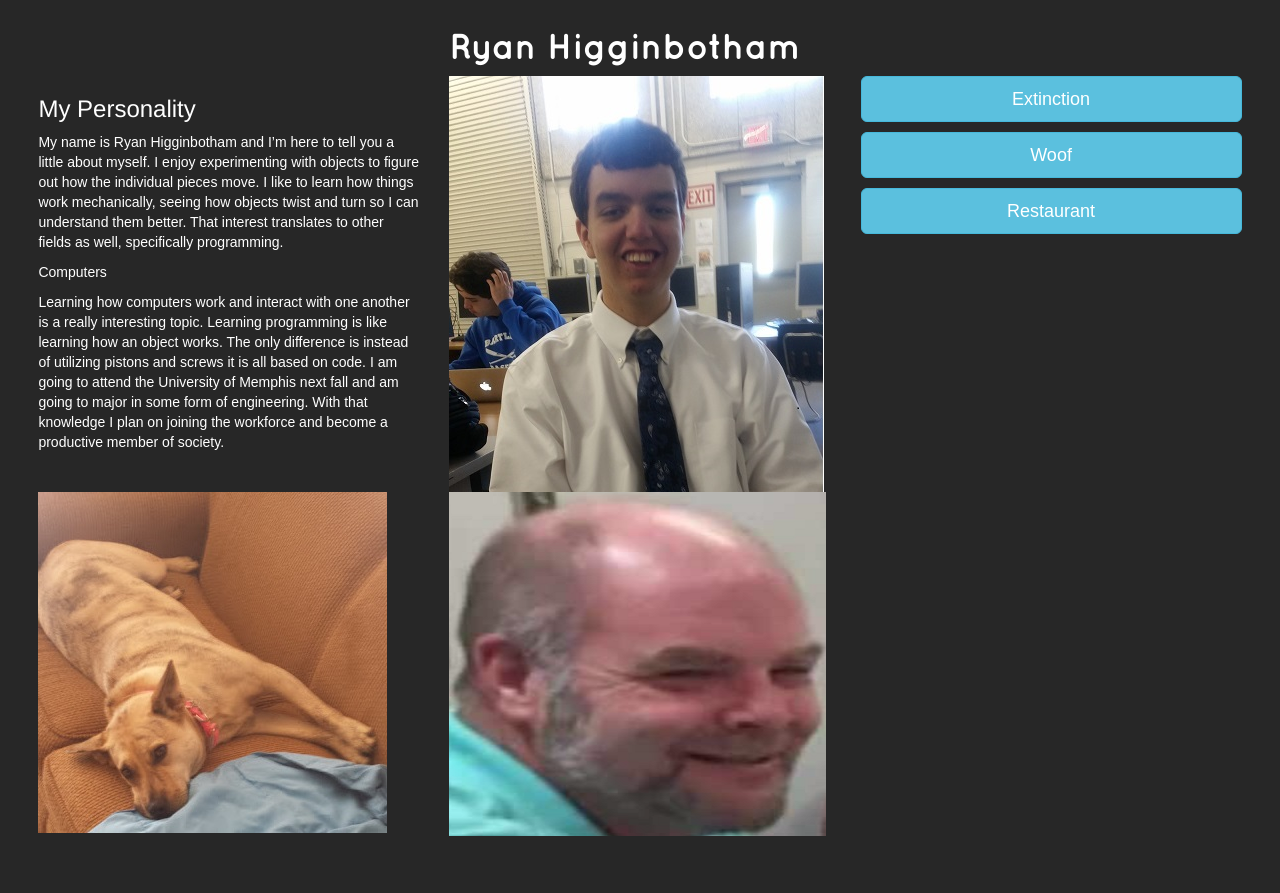
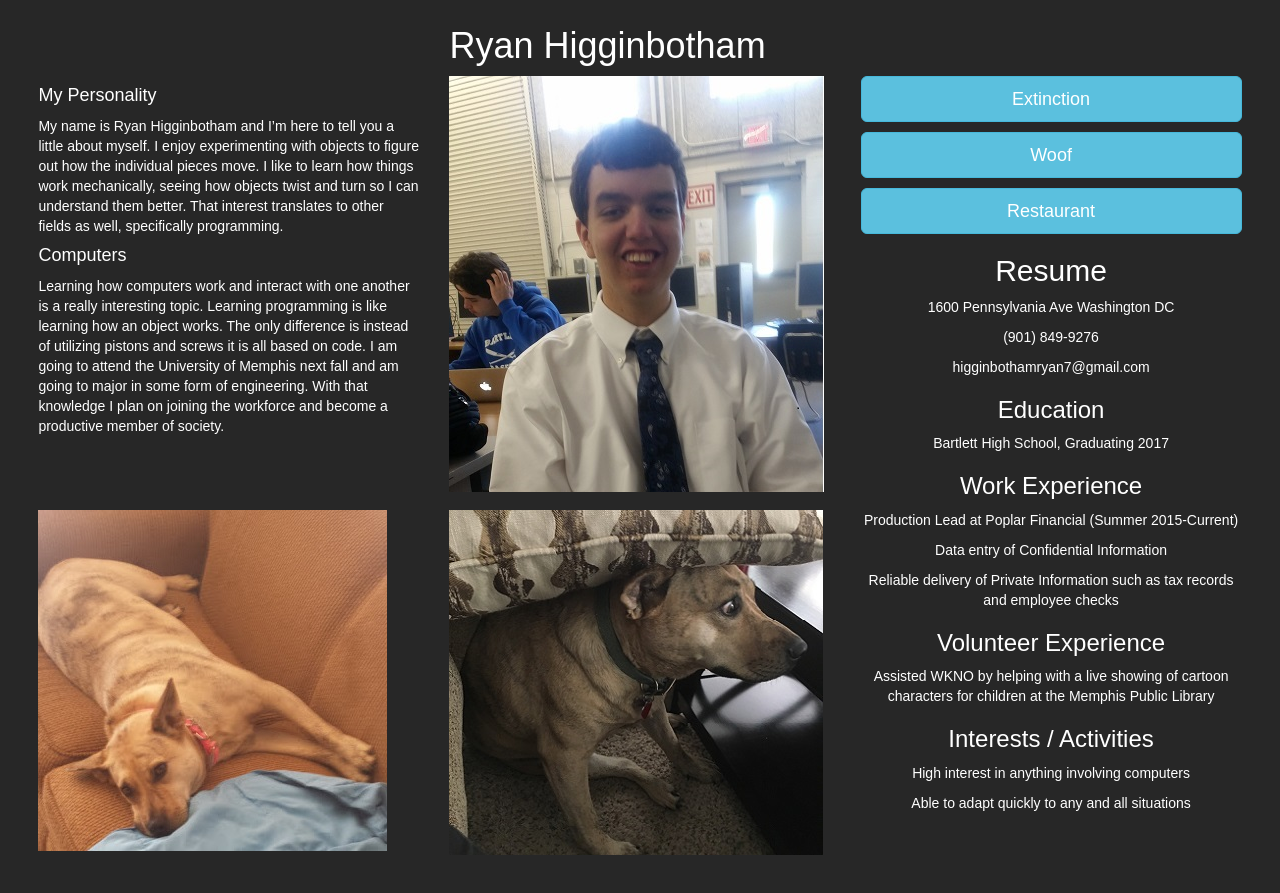
Before and after one commit to rnrn11/Portfolio, a plain HTML site: page index.html in a window 1280 px wide. Drawn offline with nearby package versions, Linux system fonts and the light colour scheme; a script that the page names is missing; a web font is replaced by a local one.

Commit message:
Add files via upload

```diff
--- a/css/main.css
+++ b/css/main.css
@@ -22,5 +22,5 @@ p {
 	font-family: 'quicksandregular', sans-serif;
 }
 h1{
-	font-family: 'quicksandbold', sans-serif;
+	font-family: 'quicksandregular', sans-serif;
 }
--- a/index.html
+++ b/index.html
@@ -34,20 +34,45 @@
       </div>
         <div class="row">
           <div class="col-sm-4">
-          <H3>My Personality</H3>
+          <H4><p>My Personality</p></H4>
             <p>My name is Ryan Higginbotham and I’m here to tell you a little about myself. I enjoy experimenting with objects to figure out how the individual pieces move. I like to learn how things work mechanically, seeing how objects twist and turn so I can understand them better. That interest translates to other fields as well, specifically programming. </p>
 
-           <p>Computers</p>
+           <h4><p>Computers</p></h4>
            <p>Learning how computers work and interact with one another is a really interesting topic. Learning programming is like learning how an object works. The only difference is instead of utilizing pistons and screws it is all based on code. I am going to attend the University of Memphis next fall and am going to major in some form of engineering. With that knowledge I plan on joining the workforce and become a productive member of society.</p></div>
            <div class="col-sm-4"><img src="img/bestpicna.jpg" alt="ME IRL"></div>
            <div class="col-sm-4"><p><a href="https://rnrn11.github.io/Extinction"  target='_blank' class="btn btn-info btn-lg btn-block">Extinction</a></p>
            <p><a href="https://rnrn11.github.io/project-wooof/" target='_blank' class="btn btn-info btn-lg btn-block">Woof</a></p>
            <p><a href="https://yasuii.github.io/CR-Seafood-2.1/" target='_blank' class="btn btn-info btn-lg btn-block">Restaurant</a></p>
+           <h2><center><p>Resume</p></center></h2>
+           <center><p>1600 Pennsylvania Ave Washington DC</p></center>
+        <center><p>(901) 849-9276<p></center>
+<center><p>higginbothamryan7@gmail.com<p></center>
+
+<h3><center><p>Education</p></center></h3>
+<center><p>Bartlett High School, Graduating 2017</p></center>
+          <h3><center><p>Work Experience</p></center></h3>
           </div>
         </div>
       <div class="row">
         <div class="col-sm-4"><img src="img/dog1.jpg" alt="dogs"></div>
-        <div class="col-sm-4"><img src="img/brewer.png" alt="brewer"></div>
+        <div class="col-sm-4"><img src="img/IMG_3345.jpg" alt="doggo"></div>
+        <div class="col-sm-4">
+
+
+
+<center><p>Production Lead at Poplar Financial (Summer 2015-Current)</p></center>
+<center><p>Data entry of Confidential Information</p></center>
+<center><p>Reliable delivery of Private Information such as tax records and employee checks</p></center>
+
+
+<h3><center><p>Volunteer Experience</p></center></h3>
+<center><p>Assisted WKNO by helping with a live showing of cartoon characters for children at the Memphis Public Library</p></center>
+
+<h3><center><p>Interests / Activities</p></center></h3>
+<center><p>High interest in anything involving computers</p></center>
+<center><p>Able to adapt quickly to any and all situations</p></center></div>
+
+
     </div>
     <!-- DON'T DELETE THIS. DO NOT PUT ANY ADDITIONAL HTML BELOW THIS POINT. jQuery (necessary for Bootstrap's JavaScript plugins) -->
     <script src="https://ajax.googleapis.com/ajax/libs/jquery/1.12.4/jquery.min.js"></script>
```
Also changed, not shown: img/IMG_3345.jpg (added), img/Untitled.png (added), 1 other file.
